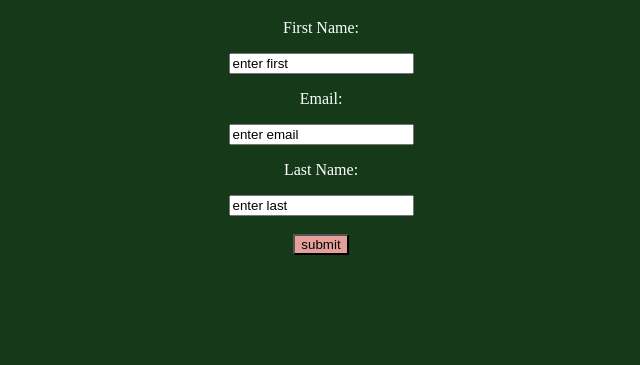
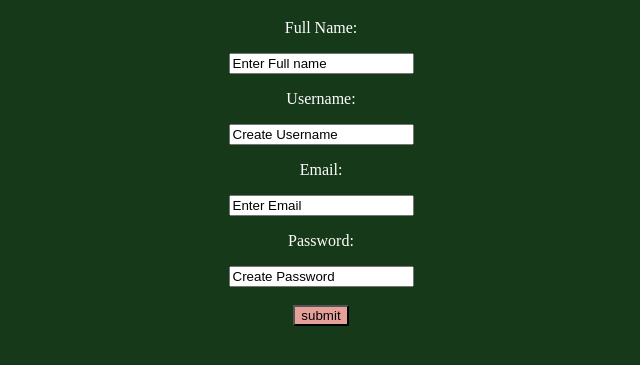
Before and after one commit to Anyalee610/KokiETech, a website: page sign_up_page/sign_up.html in a window 1280 px wide. Shown: the part 61-426 px from the top of the page, without its empty margins (319-959 px from the left). Drawn offline with Linux system fonts and the light colour scheme.

```diff
--- a/sign_up_page/sign_up.html
+++ b/sign_up_page/sign_up.html
@@ -10,14 +10,20 @@
 <body>
     <h1> Sign up to KokiETech </h1>
     <form action="" id = signup_form>
-        <label for="fname"> <p>First Name: </p></label>
-        <input type="text" id="fname" name="fname" value="enter first">
+        <label for="fname"> <p>Full Name: </p></label>
+        <input type="text" id="fname" name="fname" value="Enter Full name">
 
-        <label for="Email"><p>Email:</p></label>
-        <input type="text" id="Email" name="Email" value="enter email">
+        <label for="username"><p>Username:</p></label>
+        <input type="text" id="username" name="username" value="Create Username">
 
-        <label for="fname"><p>Last Name:</p></label>
-        <input type="text" id="lname" name="lname" value="enter last"><br></br>
+        <label for="email"><p>Email:</p></label>
+        <input type="text" id="email" name="email" value="Enter Email">
+
+        <label for="pword"> <p>Password: </p></label>
+        <input type="text" id="pword" name="pword" value="Create Password">
+        <br><br>
+
+
 
         <input type="submit" id= "submit" value="submit">
       </form>
--- a/sign_up_page/sign_up.js
+++ b/sign_up_page/sign_up.js
@@ -1,8 +1,12 @@
+//dom elements
+const submitButton = document.getElementById("submit");
+
+//event listener function
+const clickButton = () => {
+    fetch('')
+}
+
+
 //background color
 document.body.style.backgroundColor = "#163919";
 document.body.style.textAlign = "center";
-
-//creating varibles
-const h1 = document.getElementById('h1')
-
-//varible styles
```
